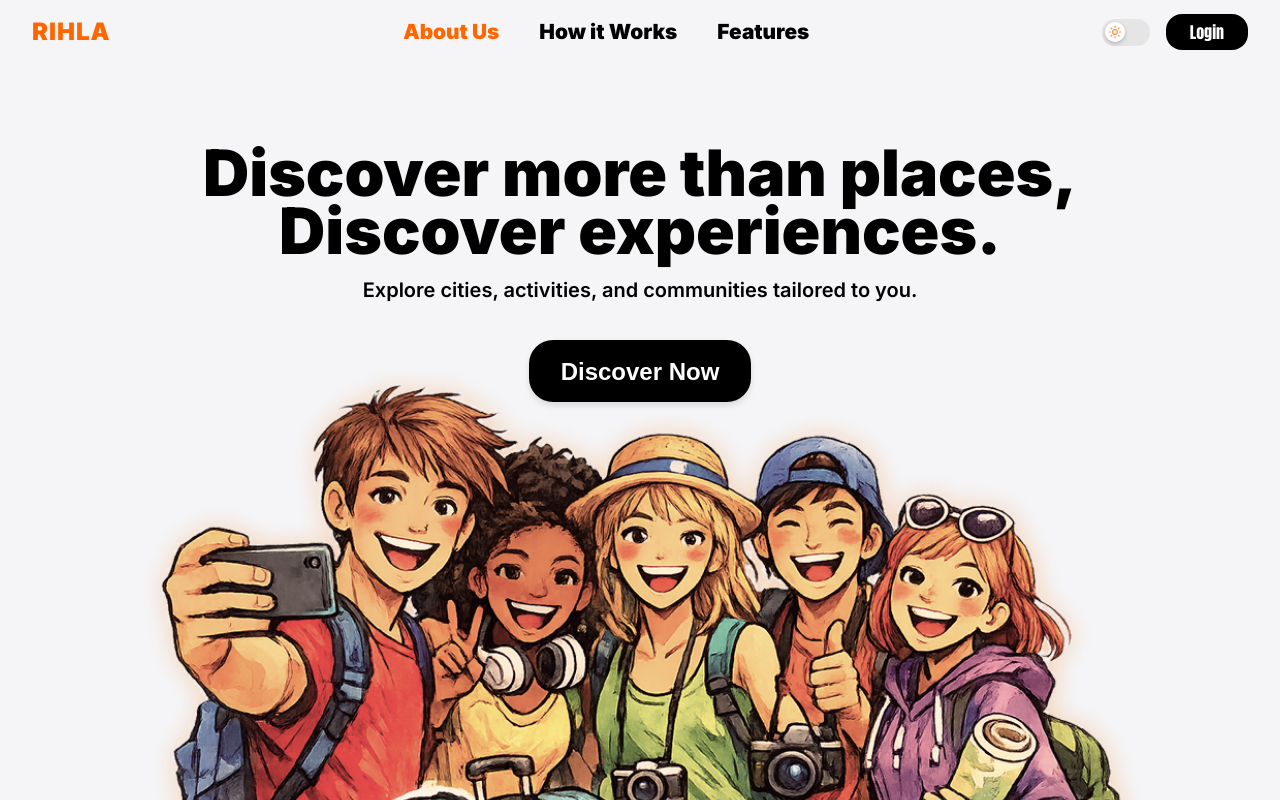
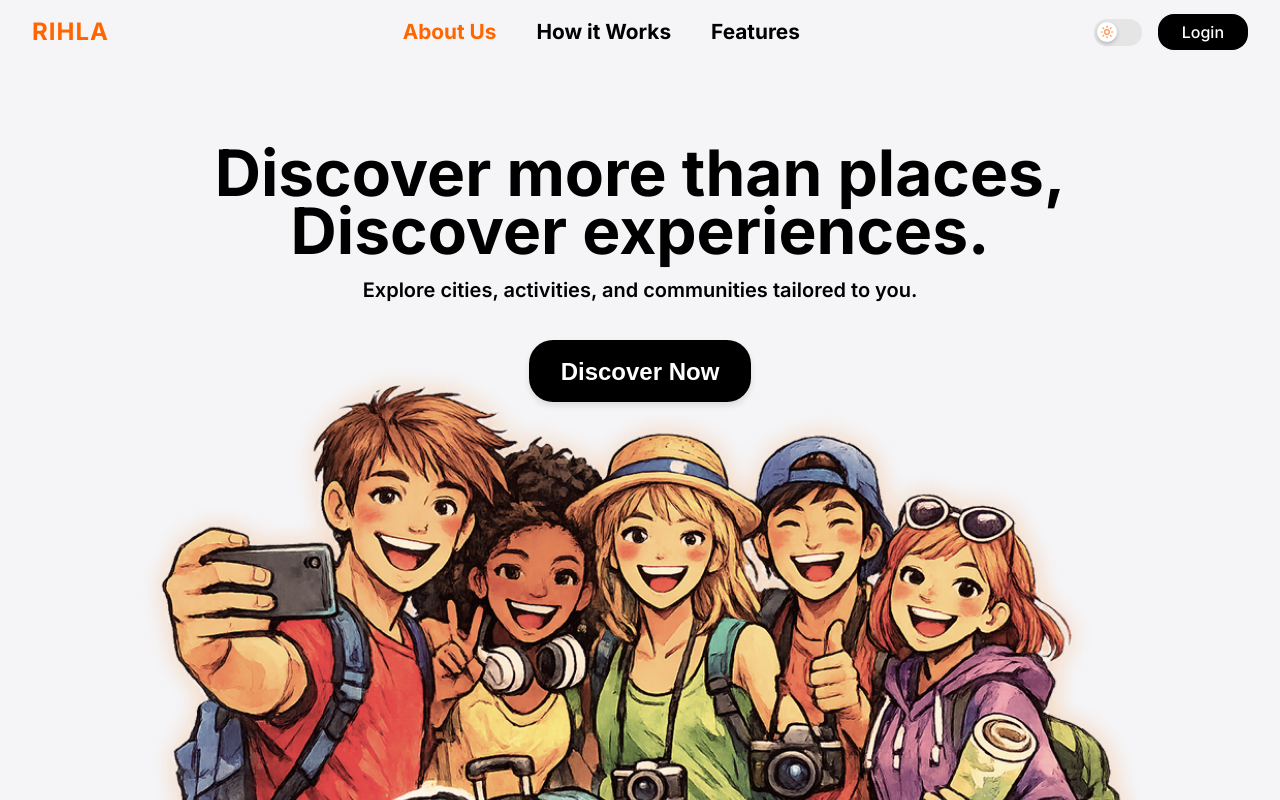
Before and after one commit to anonymousc/ft_transcendance-42, a React (Vite) app in the folder frontend/: page / in a window 1280 px wide. Shown: the top 800 px of the page. Built offline with nearby package versions, Linux system fonts and the light colour scheme; the HTML template or start-up script is replaced by a standard one.

Commit message:
Refactor font-weight to 700 and update font-family to 'Inter' for consistency across multiple components

```diff
--- a/frontend/index.html
+++ b/frontend/index.html
@@ -3,7 +3,7 @@
   <head>
     <meta charset="UTF-8" />
     <meta name="viewport" content="width=device-width, initial-scale=1.0" />
-    <link rel="icon" type="image/png" href="/Vector.png">
+    <!-- <link rel="icon" type="image/png" href="/Vector.png"> -->
     <title>Rihla</title>
   </head>
   <body>
--- a/frontend/src/components/AboutUsSection.css
+++ b/frontend/src/components/AboutUsSection.css
@@ -29,7 +29,7 @@
 .about-title {
   font-family: 'Inter', sans-serif;
   font-size: 6rem;
-  font-weight: 500;
+  font-weight: 700;
   color: #000000;
   margin-bottom: 1.5rem;
   line-height: 1;
--- a/frontend/src/components/DesktopNav.css
+++ b/frontend/src/components/DesktopNav.css
@@ -1,6 +1,6 @@
 .desktop-nav {
   display: flex;
-  font-weight: 900;
+  font-weight: 700;
   font-size: 1.3rem;
   font-family: 'Inter', sans-serif;
   gap: 2.5rem;
--- a/frontend/src/components/HeroSection.css
+++ b/frontend/src/components/HeroSection.css
@@ -32,7 +32,7 @@
 .hero-title {
   font-family: 'Inter', sans-serif;
   font-size: 4rem;
-  font-weight: 900;
+  font-weight: 700;
   margin-bottom: 1rem;
   line-height: 0.9;
   color: #000000;
--- a/frontend/src/components/HomePage.css
+++ b/frontend/src/components/HomePage.css
@@ -53,7 +53,7 @@
     font-size: 5rem;
     font-weight: bolder;
     color: #F5F5F7;
-    font-family: Impact, Haettenschweiler, 'Arial Narrow Bold', sans-serif;
+    font-family: 'Inter', sans-serif;
 
 }
 
--- a/frontend/src/components/HowItsWorks.css
+++ b/frontend/src/components/HowItsWorks.css
@@ -98,7 +98,7 @@
 .how-it-works-title {
   font-family: 'Inter', sans-serif;
   font-size: 1.75rem;
-  font-weight: 900;
+  font-weight: 700;
   color: #000000;
   margin-bottom: 0.5rem;
   transition: color 0.3s ease;
--- a/frontend/src/components/LogoRihla.css
+++ b/frontend/src/components/LogoRihla.css
@@ -5,7 +5,7 @@
 .logo h1 {
   font-size: 1.5rem;
   font-family: 'Inter', sans-serif;
-  font-weight: 900;
+  font-weight: 700;
   color: #FF6600;
   margin: 0;
   letter-spacing: 1px;
--- a/frontend/src/components/RIhlaBrand.tsx
+++ b/frontend/src/components/RIhlaBrand.tsx
@@ -1,8 +1,8 @@
 function RIhlaBanner() {
   return (
     <div className="flex-1 min-w-70">
-      <h2 className="font-[Impact,Haettenschweiler,'Arial_Narrow_Bold',sans-serif] text-[10rem] font-black text-white mb-2 leading-none">RIHLA</h2>
-      <p className="font-[Impact,Haettenschweiler,'Arial_Narrow_Bold',sans-serif] ml-[7px] text-[3rem] font-semibold text-white">Discover and experience</p>
+      <h2 className="font-[Inter,sans-serif] text-[10rem] font-black text-white mb-2 leading-none font-semibold">RIHLA</h2>
+      <p className="font-[Inter,sans-serif] ml-[7px] text-[3rem]  text-white">Discover and experience</p>
     </div>
   );
 }
--- a/frontend/src/components/shared/GlassNavBar.css
+++ b/frontend/src/components/shared/GlassNavBar.css
@@ -40,8 +40,8 @@
 
 .glass-nav-item .nav-label {
     font-size: 0.9rem;
-    font-family: Impact, Haettenschweiler, 'Arial Narrow Bold', sans-serif;
-    font-weight: 700;
+    font-family: 'Inter', sans-serif;
+    font-weight: 600;
     white-space: nowrap;
     width: 0;
     opacity: 0;
--- a/frontend/src/components/shared/LoginBtn.css
+++ b/frontend/src/components/shared/LoginBtn.css
@@ -9,8 +9,8 @@
   padding: 0.4rem 1.5rem;
   border-radius: 1rem;
   font-size: 1rem;
-  font-family: Impact, Haettenschweiler, 'Arial Narrow Bold', sans-serif;
-  font-weight: 700;
+  font-family: 'Inter', sans-serif;
+  font-weight: 500;
   text-decoration: none;
   transition: background-color 0.3s ease, color 0.3s ease;
 }
--- a/frontend/src/pages/LoginPage.css
+++ b/frontend/src/pages/LoginPage.css
@@ -83,7 +83,7 @@
     margin: 0 0 1.5rem 0;
     text-align: left;
     font-size: 3rem;
-    font-weight: 900;
+    font-weight: 700;
     color: #000000;
     transition: color 0.3s ease;
 }
--- a/frontend/src/pages/RegisterPage.css
+++ b/frontend/src/pages/RegisterPage.css
@@ -84,7 +84,7 @@
     margin: 0 0 1.5rem 0;
     text-align: left;
     font-size: 3rem;
-    font-weight: 900;
+    font-weight: 700;
     color: #000000;
     transition: color 0.3s ease;
 }
```
